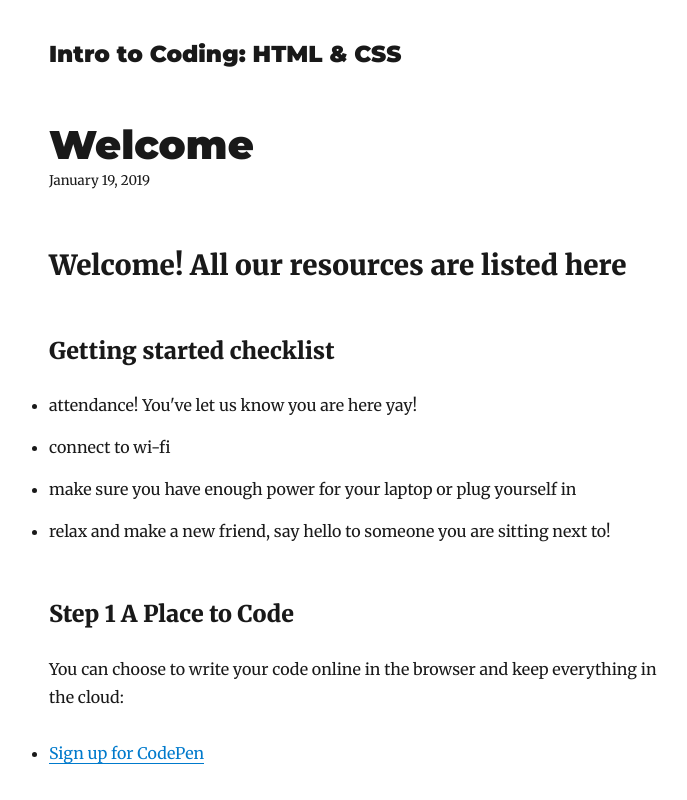
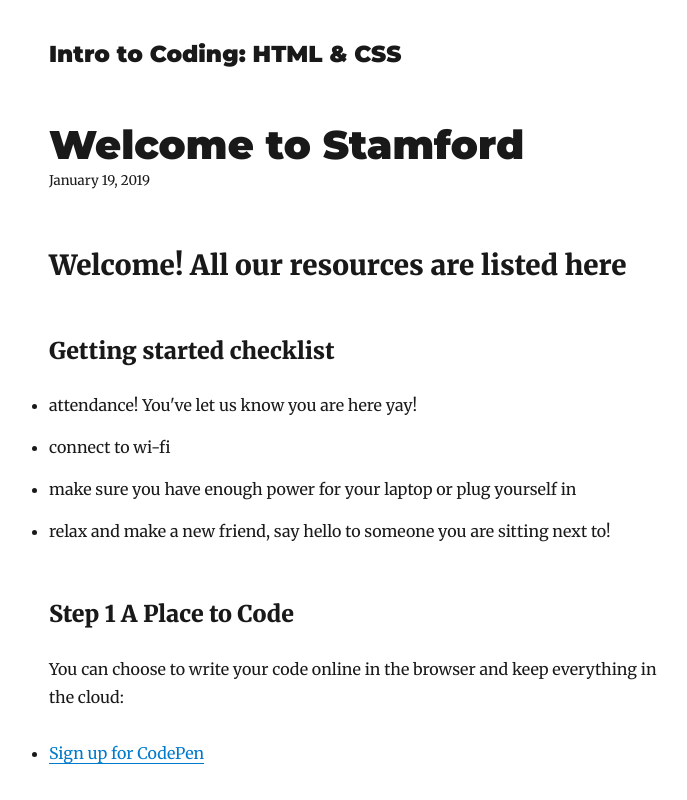
Before and after one commit to Krafalski/html_css-ws2, a Gatsby site: page /stamford/ in a window 1280 px wide. Shown: the top 800 px of the page, without its empty margins (276-963 px from the left). Built offline with nearby package versions, Linux system fonts and the light colour scheme; Gatsby itself is replaced by a stand-in of ours; some packages are replaced by stand-ins of ours.

Commit message:
title change

```diff
--- a/content/lessons/stamford/index.md
+++ b/content/lessons/stamford/index.md
@@ -1,5 +1,5 @@
 ---
-title: Welcome
+title: Welcome to Stamford
 date: "2019-01-19T22:40:32.169Z"
 ---
 
```
